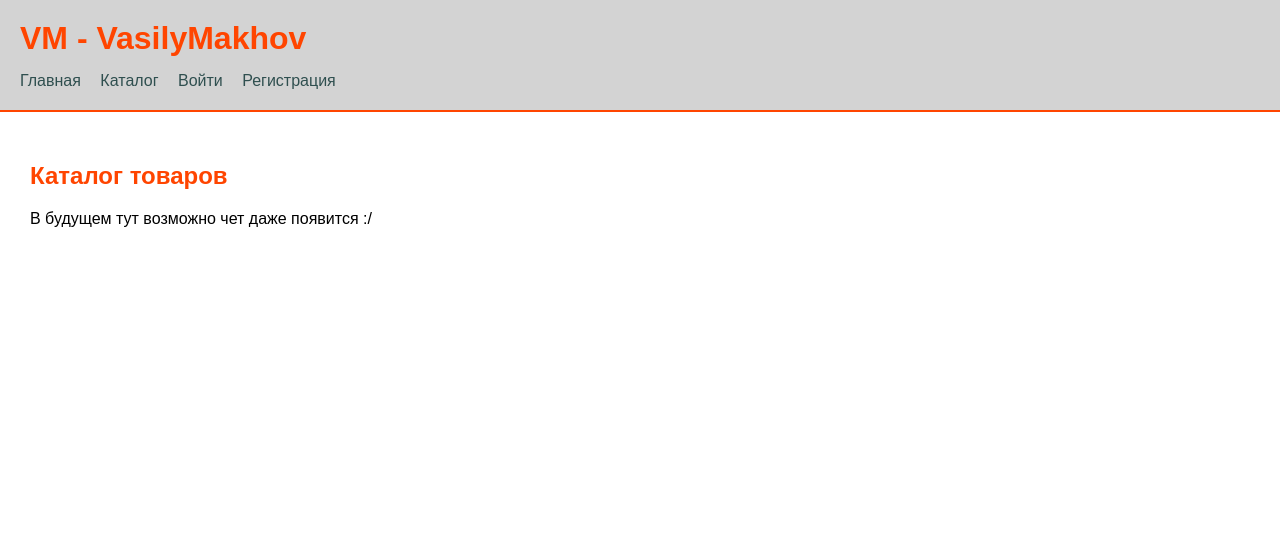
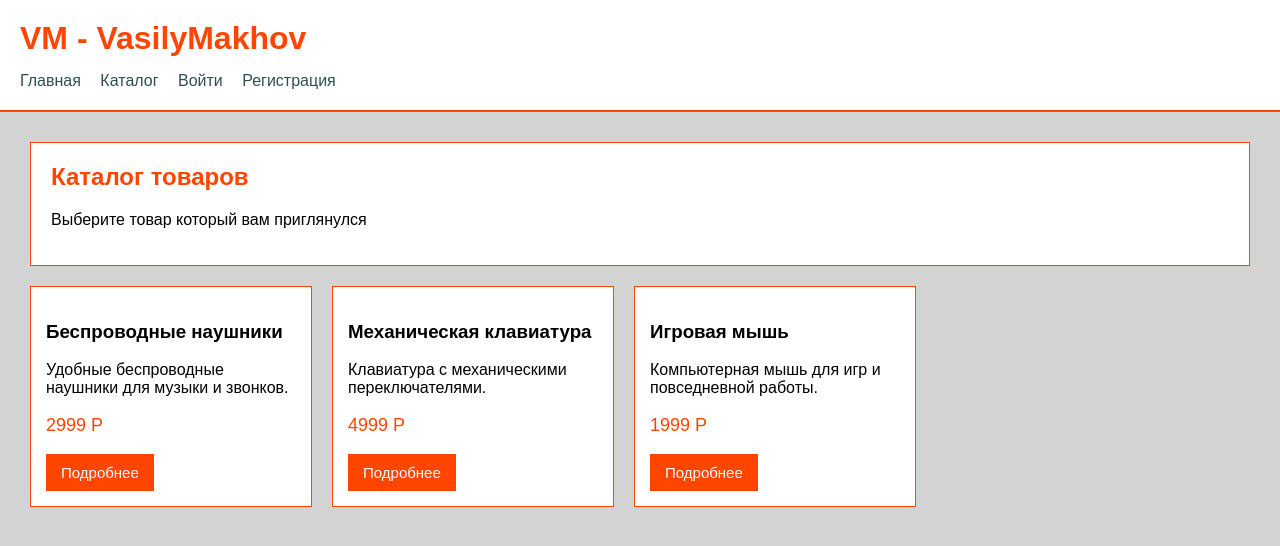
Before and after one commit to VasilyMakhov/VM, a Flask app: page /catalog in a window 1280 px wide. Shown: the top 546 px of the page. Run offline with Flask 3, Linux system fonts and the light colour scheme.

Commit message:
update interface

```diff
--- a/app.py
+++ b/app.py
@@ -6,9 +6,29 @@ app = Flask(__name__)
 def index():
     return render_template("index.html")
 
+
+products = [
+    {
+        "name": "Беспроводные наушники",
+        "description": "Удобные беспроводные наушники для музыки и звонков.",
+        "price": 2999
+    },
+    {
+        "name": "Механическая клавиатура",
+        "description": "Клавиатура с механическими переключателями.",
+        "price": 4999
+    },
+    {
+        "name": "Игровая мышь",
+        "description": "Компьютерная мышь для игр и повседневной работы.",
+        "price": 1999
+    }
+]
+
+
 @app.route("/catalog")
 def catalog():
-    return render_template("catalog.html")
+    return render_template("catalog.html", products=products)
 
 @app.route("/login")
 def login():
--- a/static/css/style.css
+++ b/static/css/style.css
@@ -1,17 +1,17 @@
 body{
     margin: 0; /* Внешний отсутп */
-    background-color: white;
+    background-color: lightgray;
     font-family: Arial, Helvetica, sans-serif;
 }
 
 header{
-    background-color: lightgray;
+    background-color: white;
     padding: 20px;
     border-bottom: 2px solid orangered;
 }
 
 header h1{
-    margin: 0 0 15px 0; /* Внешний отсутп */
+    margin: 0 0 15px 0;
     color: orangered;
 }
 
@@ -54,6 +54,8 @@ button{
     color: white;
     border: none;
     padding: 10px 15px;
+    cursor: pointer;
+    font-size: 15px;
 }
 
 button:hover{
@@ -67,11 +69,66 @@ input{
     border: 1px solid gray;
 }
 
-form{
-    width: 300px;
-}
-
 label{
     display: block;
     margin-bottom: 15px;
 }
+
+.welcome{
+    background-color: white;
+    padding: 20px;
+    border: 1px solid orangered;
+}
+
+.products{
+    display: flex;
+    gap: 20px;
+}
+
+.product{
+    background-color: white;
+    border: 1px solid orangered;
+    padding: 15px;
+    width: 250px;
+}
+
+.price{
+    color: orangered;
+    font-size: 18px;
+}
+
+.cat-head{
+    background-color: white;
+    border: 1px solid orangered;
+    padding: 20px;
+    margin-bottom: 20px;
+}
+
+.cat-head h2{
+    margin-top: 0;
+}
+
+.logform{
+    background-color: white;
+    border: 1px solid orangered;
+    padding: 20px;
+    width: 300px;
+}
+
+.logform h2{
+    margin-top: 0;
+}
+
+.welcome h2{
+    margin-top: 0;
+}
+
+.logform a{
+    color: orangered;
+    text-decoration: none;
+}
+
+
+.logform a:hover{
+    color: darkorange;
+}
--- a/templates/catalog.html
+++ b/templates/catalog.html
@@ -5,9 +5,23 @@
 {% endblock %}
 
 {% block content %}
-<h2>Каталог товаров</h2>
-<p>
-    В будущем тут возможно чет даже появится :/
-</p>
+<div class="cat-head">
+    <h2>Каталог товаров</h2>
+    <p> Выберите товар который вам приглянулся</p>
+</div>
+<div class="products">
+    {% for product in products %}
+
+    <div class="product">
+
+        <h3>{{product.name}}</h3>
+        <p>{{product.description}}</p>
+        <p class="price">{{product.price}} Р</p>
+        <button>Подробнее</button>
+    </div>
+
+    {% endfor %}
+
+</div>
 
 {% endblock %}
--- a/templates/login.html
+++ b/templates/login.html
@@ -6,6 +6,7 @@
 
 {% block content %}
 
+<div class="logform">
     <h2>Вход</h2>
 
     <form>
@@ -22,6 +23,11 @@
 
 
         <button type="submit">ВОЙТИ</button>
+        <p>
+            Еще нет аккаунта?
+            <a href="/register">Зарегистрироваться</a>
+        </p>
     </form>
+</div>
 
 {% endblock %}
```
Also changed, not shown: templates/index.html (+9 -1 lines), templates/register.html (+7 -2 lines). Lines whose indentation alone changed are shown as unchanged.
